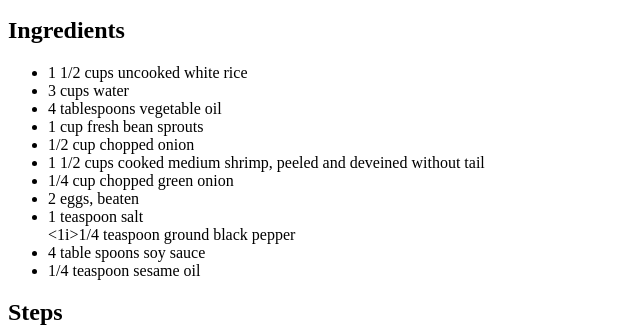
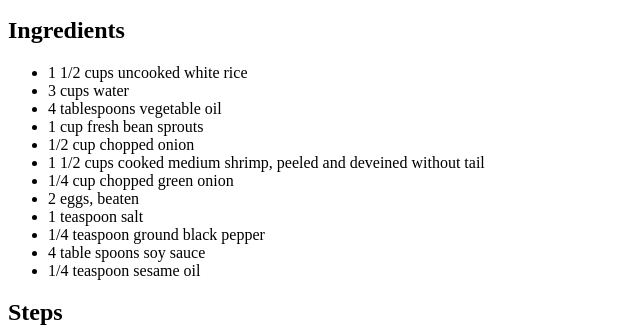
Before and after one commit to rule24/odin-recipes, a plain HTML site: page recipes/shrimp-fried-rice.html in a window 1280 px wide. Shown: the part 476-806 px from the top of the page, 0-640 px from the left. Drawn offline with Linux system fonts and the light colour scheme.

Commit message:
Fixed typo in shrimp fried rice ingredients

```diff
--- a/recipes/shrimp-fried-rice.html
+++ b/recipes/shrimp-fried-rice.html
@@ -20,7 +20,7 @@
         <li>1/4 cup chopped green onion</li>
         <li>2 eggs, beaten</li>
         <li>1 teaspoon salt</li>
-        <1i>1/4 teaspoon ground black pepper</1i>
+        <li>1/4 teaspoon ground black pepper</li>
         <li>4 table spoons soy sauce</li>
         <li>1/4 teaspoon sesame oil</li>
     </ul>
```
Also changed, not shown: recipes/french-toast.html (+1 -1 lines).
